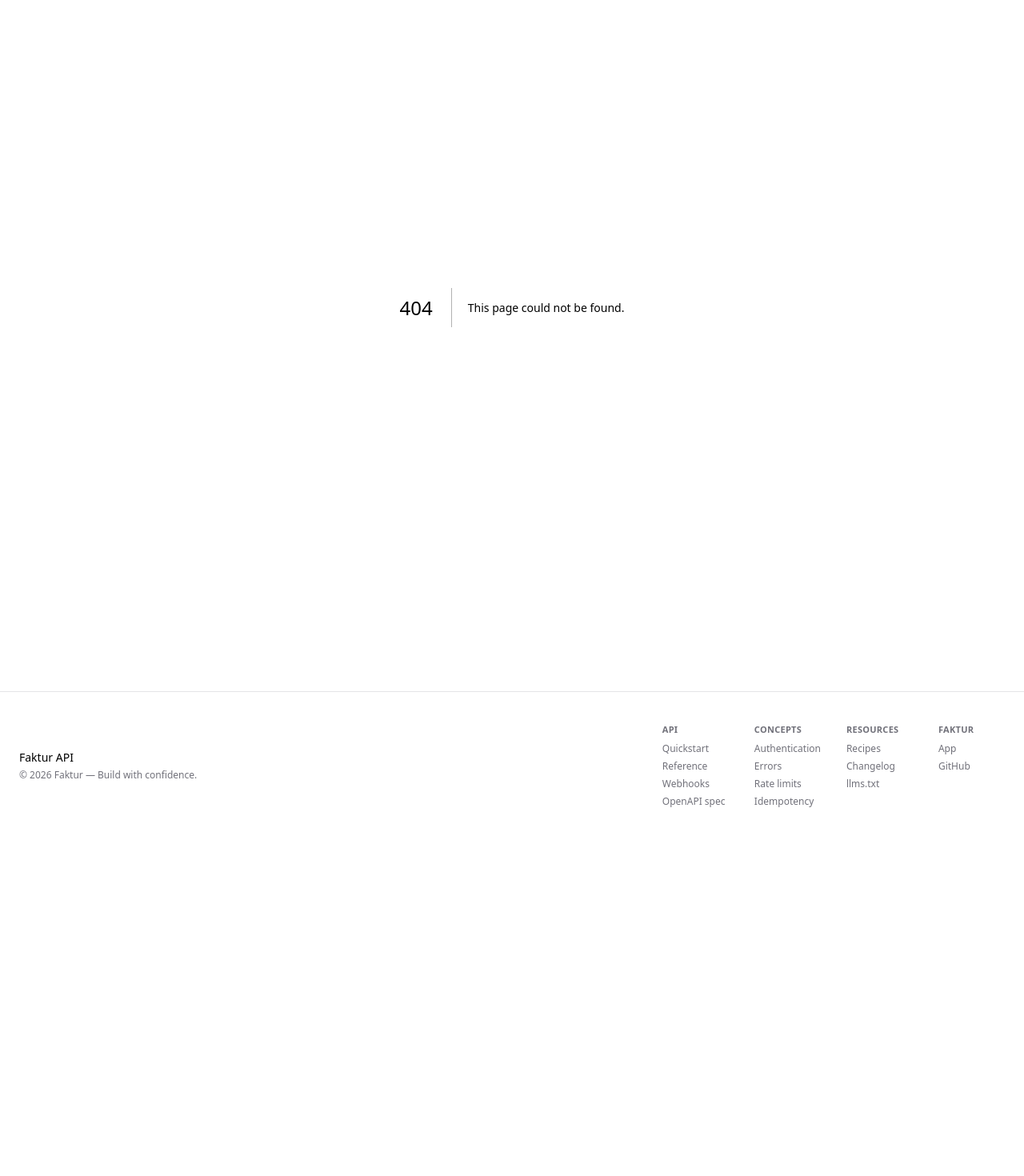
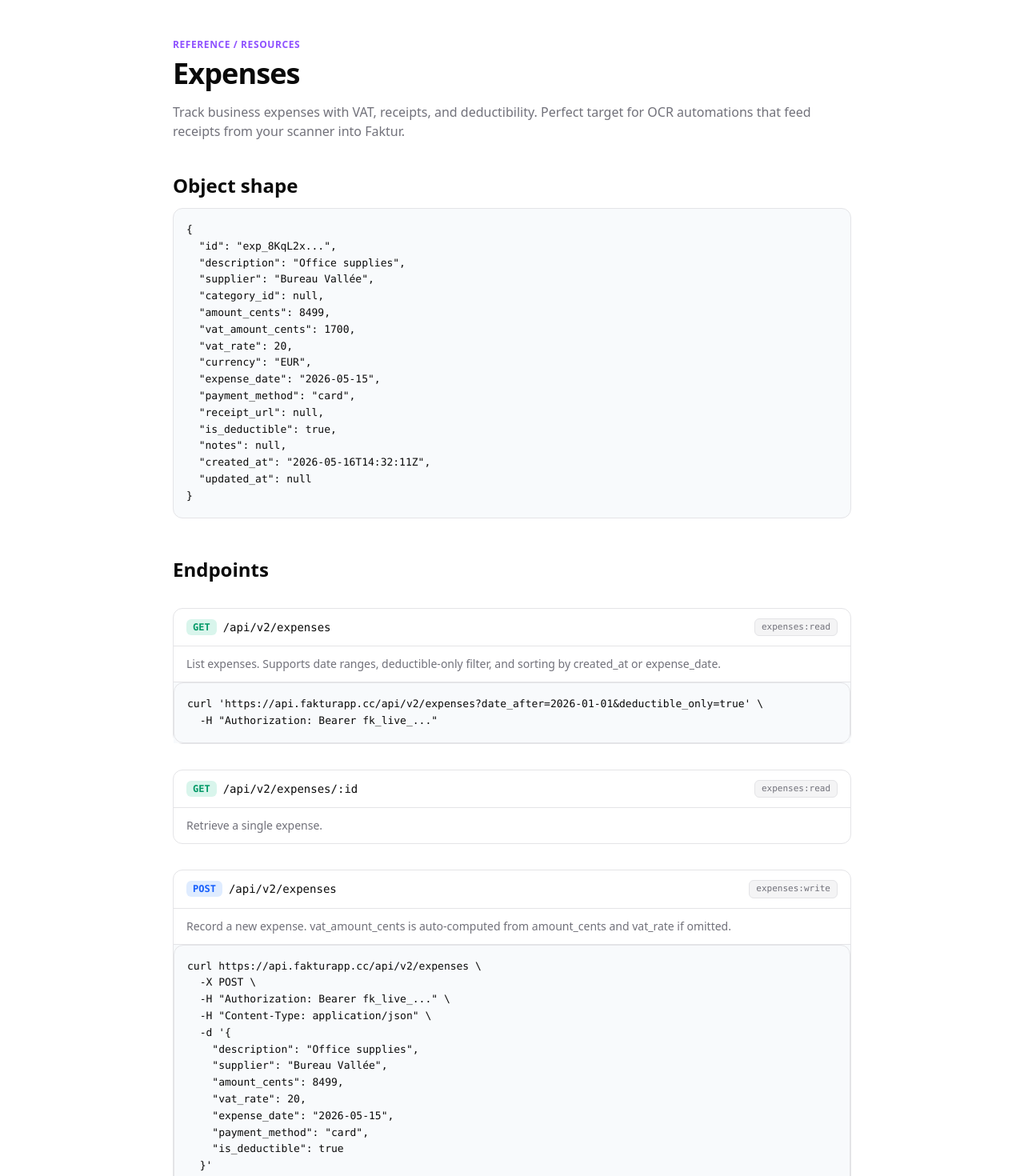
Before and after one commit to fakturapp/docs, a Next.js app: page /resources/expenses in a window 1280 px wide. Before the commit this address had no page. Shown: the part 80-1550 px from the top of the page at 80% size. Before the commit the page ends 1130 px from the top, so only its background shows below. Built offline with nearby package versions, Linux system fonts and the light colour scheme.

Commit message:
feat(docs): add expenses reference page with cents fields and auto-VAT note

```diff
--- /dev/null
+++ b/src/app/resources/expenses/page.tsx
@@ -0,0 +1,98 @@
+import { EndpointBlock } from '@/components/endpoint-block'
+
+export const metadata = { title: 'Expenses — Faktur API V2' }
+
+export default function ExpensesReference() {
+  return (
+    <div className="mx-auto max-w-4xl px-4 py-16 sm:px-6">
+      <p className="text-xs font-semibold uppercase tracking-wider text-violet-500">
+        Reference / Resources
+      </p>
+      <h1 className="mt-2 text-4xl font-semibold tracking-tight">Expenses</h1>
+      <p className="mt-4 text-(--muted-foreground)">
+        Track business expenses with VAT, receipts, and deductibility. Perfect target for OCR
+        automations that feed receipts from your scanner into Faktur.
+      </p>
+
+      <section className="mt-10">
+        <h2 className="text-2xl font-semibold">Object shape</h2>
+        <pre className="mt-3 overflow-x-auto rounded-xl border border-(--border) bg-(--code-bg) p-4 text-xs leading-relaxed">
+          <code>{`{
+  "id": "exp_8KqL2x...",
+  "description": "Office supplies",
+  "supplier": "Bureau Vallée",
+  "category_id": null,
+  "amount_cents": 8499,
+  "vat_amount_cents": 1700,
+  "vat_rate": 20,
+  "currency": "EUR",
+  "expense_date": "2026-05-15",
+  "payment_method": "card",
+  "receipt_url": null,
+  "is_deductible": true,
+  "notes": null,
+  "created_at": "2026-05-16T14:32:11Z",
+  "updated_at": null
+}`}</code>
+        </pre>
+      </section>
+
+      <section className="mt-12">
+        <h2 className="text-2xl font-semibold">Endpoints</h2>
+
+        <EndpointBlock
+          method="GET"
+          path="/api/v2/expenses"
+          scope="expenses:read"
+          description="List expenses. Supports date ranges, deductible-only filter, and sorting by created_at or expense_date."
+          example={`curl 'https://api.fakturapp.cc/api/v2/expenses?date_after=2026-01-01&deductible_only=true' \\
+  -H "Authorization: Bearer fk_live_..."`}
+        />
+
+        <EndpointBlock
+          method="GET"
+          path="/api/v2/expenses/:id"
+          scope="expenses:read"
+          description="Retrieve a single expense."
+        />
+
+        <EndpointBlock
+          method="POST"
+          path="/api/v2/expenses"
+          scope="expenses:write"
+          description="Record a new expense. vat_amount_cents is auto-computed from amount_cents and vat_rate if omitted."
+          example={`curl https://api.fakturapp.cc/api/v2/expenses \\
+  -X POST \\
+  -H "Authorization: Bearer fk_live_..." \\
+  -H "Content-Type: application/json" \\
+  -d '{
+    "description": "Office supplies",
+    "supplier": "Bureau Vallée",
+    "amount_cents": 8499,
+    "vat_rate": 20,
+    "expense_date": "2026-05-15",
+    "payment_method": "card",
+    "is_deductible": true
+  }'`}
+        />
+
+        <EndpointBlock
+          method="DELETE"
+          path="/api/v2/expenses/:id"
+          scope="expenses:delete"
+          description="Delete an expense. Triggers expense.deleted webhook."
+        />
+      </section>
+
+      <section className="mt-12">
+        <h2 className="text-2xl font-semibold">Related webhooks</h2>
+        <ul className="mt-3 space-y-1.5 text-sm text-(--muted-foreground)">
+          <li>
+            <code>expense.created</code> · <code>expense.updated</code> ·{' '}
+            <code>expense.deleted</code>
+          </li>
+        </ul>
+      </section>
+    </div>
+  )
+}
```
